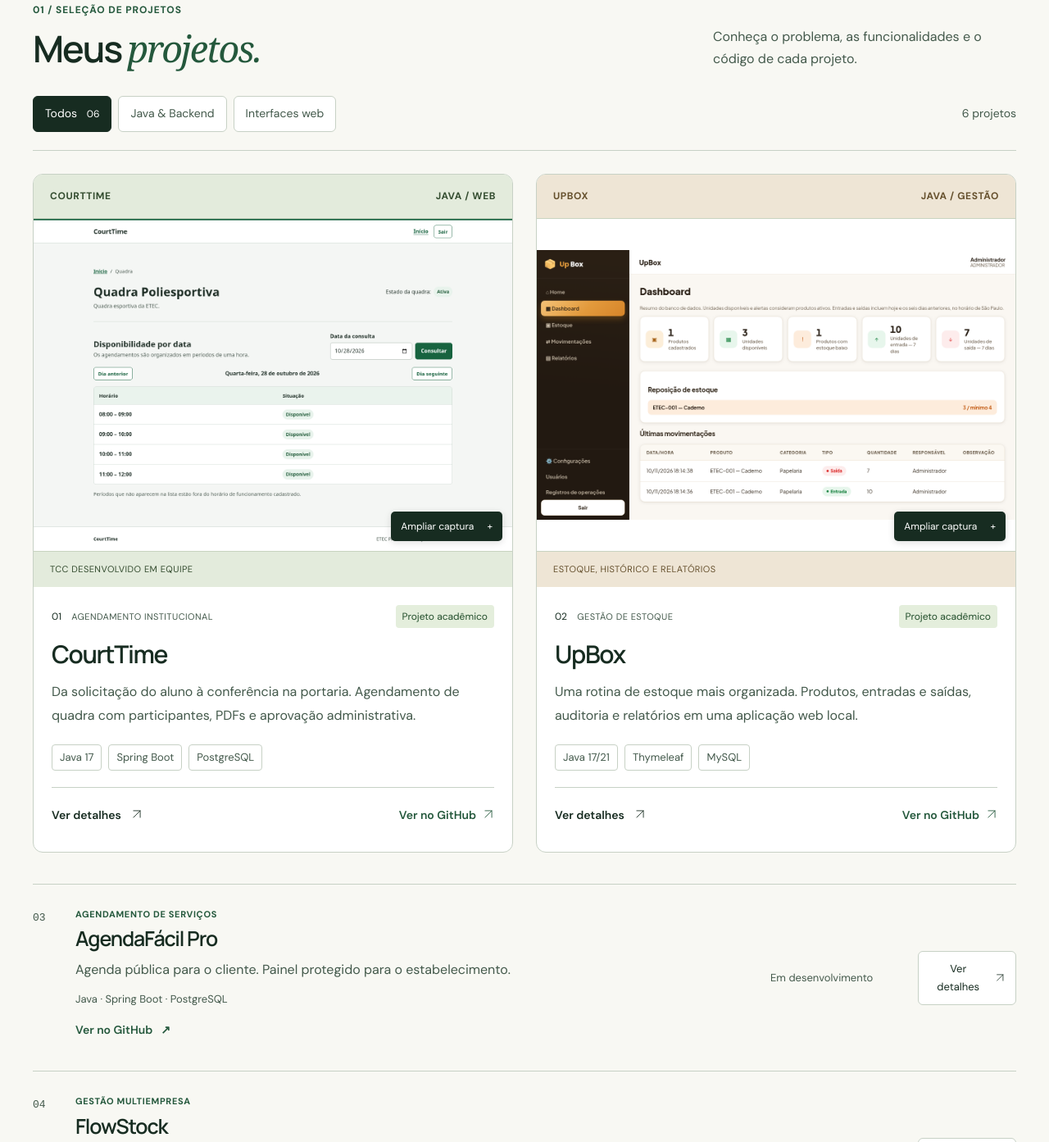
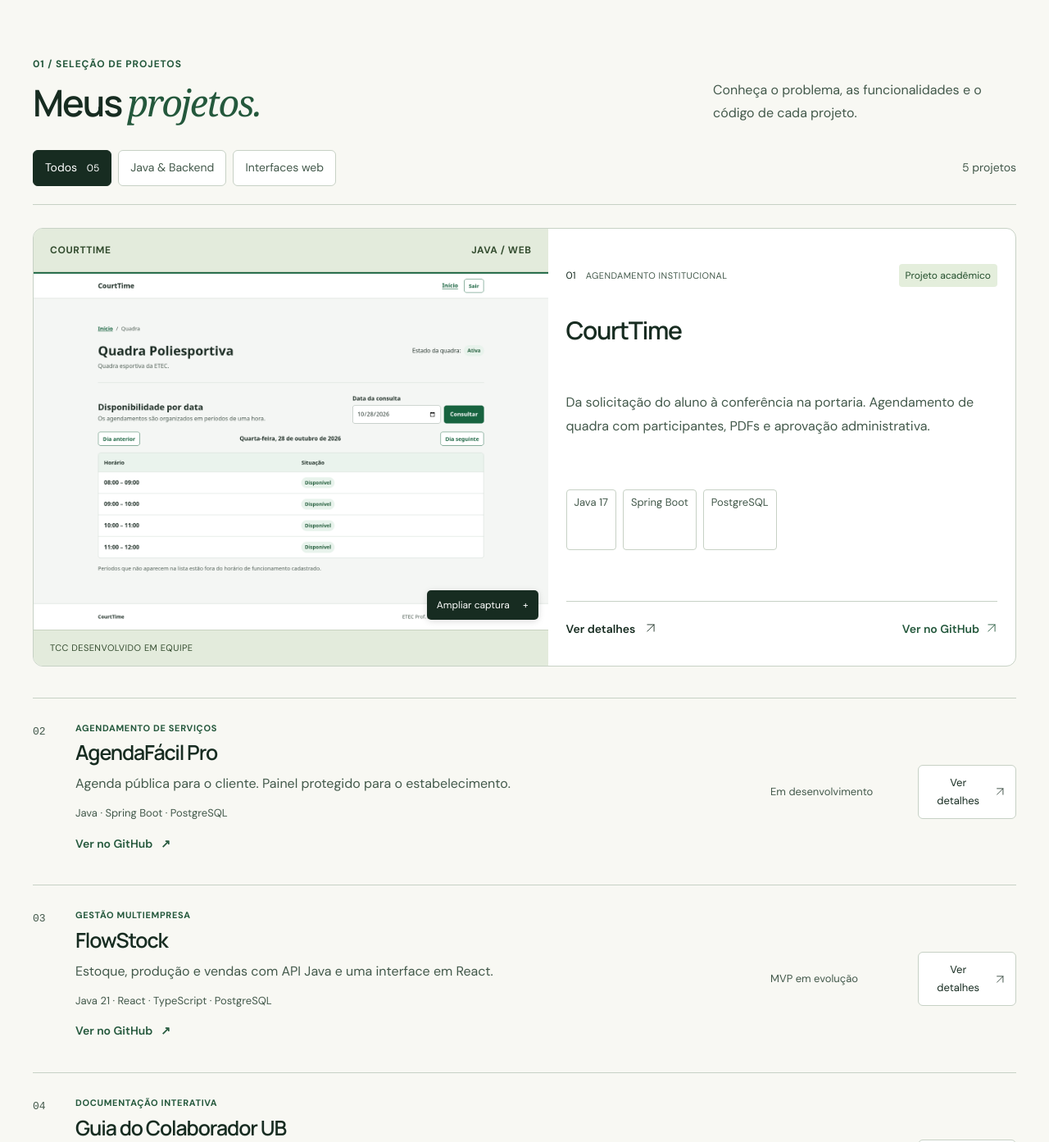
Before and after one commit to arthur-amancio/Portifolio, a plain HTML site: page index.html in a window 1280 px wide. Shown: the part 968-2361 px from the top of the page at 82% size. Drawn offline with Linux system fonts and the light colour scheme.

Commit message:
fix: retirar projeto de terceiros do portfólio e corrigir apresentação

```diff
--- a/index.html
+++ b/index.html
@@ -6,7 +6,7 @@
   <meta name="description" content="Arthur Amancio Francisco. Desenvolvedor Java em formação, com projetos em Spring Boot, PostgreSQL e interfaces web. Conheça meu trabalho.">
   <meta name="theme-color" content="#f6f5ef">
   <meta property="og:title" content="Arthur Amancio — Desenvolvimento de software">
-  <meta property="og:description" content="Do processo à aplicação. Conheça CourtTime, UpBox e meus projetos de desenvolvimento web.">
+  <meta property="og:description" content="Do processo à aplicação. Conheça CourtTime e meus projetos de desenvolvimento web.">
   <title>Arthur Amancio — Desenvolvimento de software</title>
   <link rel="icon" href="assets/favicon.svg" type="image/svg+xml">
   <link rel="stylesheet" href="style.css">
@@ -35,17 +35,17 @@
         <div class="hero-location"><span aria-hidden="true">⌁</span> Macedônia, São Paulo <span class="location-divider" aria-hidden="true">/</span> Foco em desenvolvimento web</div>
       </div>
       <div class="hero-visual" aria-label="Prévia real de um dos meus projetos">
-        <div class="visual-top"><span class="mini-label">NA PRÁTICA</span><span class="visual-number">PROJETO / UPBOX</span></div>
+        <div class="visual-top"><span class="mini-label">NA PRÁTICA</span><span class="visual-number">PROJETO / COURTTIME</span></div>
         <div class="code-mark" aria-hidden="true">{ }</div>
-        <div class="preview-window"><div class="window-bar"><span class="window-dots" aria-hidden="true">● ● ●</span><span>upbox / dashboard</span><span aria-hidden="true"><svg class="arrow" viewBox="0 0 24 24" aria-hidden="true"><path d="M5 19 19 5M5 5h14v14"/></svg></span></div><img src="assets/upbox.png" width="1366" height="768" alt="Dashboard real do UpBox com saldo de estoque e histórico de movimentações"></div>
-        <div class="visual-caption"><div><span class="mini-label">IDEIAS QUE VIRAM SOFTWARE</span><p>Gestão de estoque.<br>Do cadastro ao relatório.</p></div><a href="#projetos" class="circle-link" aria-label="Conhecer os projetos"><svg class="arrow" viewBox="0 0 24 24" aria-hidden="true"><path d="M5 19 19 5M5 5h14v14"/></svg></a></div>
+        <div class="preview-window"><div class="window-bar"><span class="window-dots" aria-hidden="true">● ● ●</span><span>courttime / agendamento</span><span aria-hidden="true"><svg class="arrow" viewBox="0 0 24 24" aria-hidden="true"><path d="M5 19 19 5M5 5h14v14"/></svg></span></div><img src="assets/courttime.png" width="1440" height="1000" alt="Consulta de horários da quadra no CourtTime, TCC desenvolvido em equipe"></div>
+        <div class="visual-caption"><div><span class="mini-label">IDEIAS QUE VIRAM SOFTWARE</span><p>Agendamento de quadras.<br>Da solicitação à autorização.</p></div><a href="#projetos" class="circle-link" aria-label="Conhecer os projetos"><svg class="arrow" viewBox="0 0 24 24" aria-hidden="true"><path d="M5 19 19 5M5 5h14v14"/></svg></a></div>
         <div class="visual-footer"><span>Java</span><span>Spring Boot</span><span>Dados & regras de negócio</span></div>
       </div>
     </section>
     <div class="stack-band" aria-label="Tecnologias principais"><div class="wrap"><span>MEU ECOSSISTEMA</span><p>Java <b aria-hidden="true">·</b> Spring Boot <b aria-hidden="true">·</b> PostgreSQL <b aria-hidden="true">·</b> Thymeleaf <b aria-hidden="true">·</b> Git & GitHub</p></div></div>
     <section id="projetos" class="wrap section projects" aria-labelledby="projects-title">
       <div class="section-heading"><div><p class="eyebrow">01 / SELEÇÃO DE PROJETOS</p><h2 id="projects-title">Meus <em>projetos.</em></h2></div><p>Conheça o problema, as funcionalidades e o código de cada projeto.</p></div>
-      <div class="filter-bar"><div class="filters" role="group" aria-label="Filtrar projetos"><button type="button" data-filter="all" aria-pressed="true">Todos <span>06</span></button><button type="button" data-filter="java" aria-pressed="false">Java & Backend</button><button type="button" data-filter="interface" aria-pressed="false">Interfaces web</button></div><p id="filter-status" class="result-count" aria-live="polite">6 projetos</p></div>
+      <div class="filter-bar"><div class="filters" role="group" aria-label="Filtrar projetos"><button type="button" data-filter="all" aria-pressed="true">Todos <span>05</span></button><button type="button" data-filter="java" aria-pressed="false">Java & Backend</button><button type="button" data-filter="interface" aria-pressed="false">Interfaces web</button></div><p id="filter-status" class="result-count" aria-live="polite">5 projetos</p></div>
       <div class="featured-grid">
         <article class="project-card" data-category="java" data-project="courttime">
           <div class="project-image court-image"><div class="image-topline"><span>COURTTIME</span><span>JAVA / WEB</span></div><button class="screenshot-button" type="button" data-image="courttime" aria-label="Ampliar captura do CourtTime"><img src="assets/courttime.png" width="1440" height="1000" alt="Consulta de horários da quadra no CourtTime" loading="lazy"><span class="zoom-hint">Ampliar captura <span aria-hidden="true">+</span></span></button><span class="image-label">TCC DESENVOLVIDO EM EQUIPE</span></div>
@@ -53,18 +53,12 @@
           <h3>CourtTime</h3><p class="project-description">Da solicitação do aluno à conferência na portaria. Agendamento de quadra com participantes, PDFs e aprovação administrativa.</p><ul class="tags" aria-label="Tecnologias do CourtTime"><li>Java 17</li><li>Spring Boot</li><li>PostgreSQL</li></ul>
           <div class="project-actions"><button class="text-link" type="button" data-details="courttime">Ver detalhes <span aria-hidden="true"><svg class="arrow" viewBox="0 0 24 24" aria-hidden="true"><path d="M5 19 19 5M5 5h14v14"/></svg></span></button><a class="repository-link" href="https://github.com/arthur-amancio/CourtTime" aria-label="Ver no GitHub: CourtTime">Ver no GitHub <span aria-hidden="true"><svg class="arrow" viewBox="0 0 24 24" aria-hidden="true"><path d="M5 19 19 5M5 5h14v14"/></svg></span></a></div>
         </article>
-        <article class="project-card" data-category="java" data-project="upbox">
-          <div class="project-image upbox-image"><div class="image-topline"><span>UPBOX</span><span>JAVA / GESTÃO</span></div><button class="screenshot-button" type="button" data-image="upbox" aria-label="Ampliar captura do UpBox"><img src="assets/upbox.png" width="1366" height="768" alt="Painel de estoque e movimentações do UpBox" loading="lazy"><span class="zoom-hint">Ampliar captura <span aria-hidden="true">+</span></span></button><span class="image-label">ESTOQUE, HISTÓRICO E RELATÓRIOS</span></div>
-          <div class="project-meta"><p>02 <span>GESTÃO DE ESTOQUE</span></p><span class="project-state">Projeto acadêmico</span></div>
-          <h3>UpBox</h3><p class="project-description">Uma rotina de estoque mais organizada. Produtos, entradas e saídas, auditoria e relatórios em uma aplicação web local.</p><ul class="tags" aria-label="Tecnologias do UpBox"><li>Java 17/21</li><li>Thymeleaf</li><li>MySQL</li></ul>
-          <div class="project-actions"><button class="text-link" type="button" data-details="upbox">Ver detalhes <span aria-hidden="true"><svg class="arrow" viewBox="0 0 24 24" aria-hidden="true"><path d="M5 19 19 5M5 5h14v14"/></svg></span></button><a class="repository-link" href="https://github.com/arthur-amancio/UpBox" aria-label="Ver no GitHub: UpBox">Ver no GitHub <span aria-hidden="true"><svg class="arrow" viewBox="0 0 24 24" aria-hidden="true"><path d="M5 19 19 5M5 5h14v14"/></svg></span></a></div>
-        </article>
       </div>
       <div class="project-list">
-        <article class="project-row" data-category="java" data-project="agenda"><span class="row-number">03</span><div class="row-main"><p class="eyebrow">AGENDAMENTO DE SERVIÇOS</p><h3>AgendaFácil Pro</h3><p>Agenda pública para o cliente. Painel protegido para o estabelecimento.</p><span class="row-tech">Java · Spring Boot · PostgreSQL</span><a class="row-repo" href="https://github.com/arthur-amancio/AgendaFacil">Ver no GitHub <span aria-hidden="true">↗</span></a></div><span class="row-status">Em desenvolvimento</span><button type="button" class="row-link" data-details="agenda" aria-label="Ver detalhes de AgendaFácil Pro"><span>Ver detalhes</span> <svg class="arrow" viewBox="0 0 24 24" aria-hidden="true"><path d="M5 19 19 5M5 5h14v14"/></svg></button></article>
-        <article class="project-row" data-category="java interface" data-project="flowstock"><span class="row-number">04</span><div class="row-main"><p class="eyebrow">GESTÃO MULTIEMPRESA</p><h3>FlowStock</h3><p>Estoque, produção e vendas com API Java e uma interface em React.</p><span class="row-tech">Java 21 · React · TypeScript · PostgreSQL</span><a class="row-repo" href="https://github.com/arthur-amancio/ControleEstoque">Ver no GitHub <span aria-hidden="true">↗</span></a></div><span class="row-status">MVP em evolução</span><button type="button" class="row-link" data-details="flowstock" aria-label="Ver detalhes de FlowStock"><span>Ver detalhes</span> <svg class="arrow" viewBox="0 0 24 24" aria-hidden="true"><path d="M5 19 19 5M5 5h14v14"/></svg></button></article>
-        <article class="project-row" data-category="interface" data-project="guia"><span class="row-number">05</span><div class="row-main"><p class="eyebrow">DOCUMENTAÇÃO INTERATIVA</p><h3>Guia do Colaborador UB</h3><p>Orientações por etapas para utilizar o Portal de Suporte da universidade.</p><span class="row-tech">React · TypeScript · CSS</span><a class="row-repo" href="https://github.com/arthur-amancio/Guia-Orienta-o-UB">Ver no GitHub <span aria-hidden="true">↗</span></a></div><span class="row-status">Em revisão interna</span><button type="button" class="row-link" data-details="guia" aria-label="Ver detalhes de Guia do Colaborador UB"><span>Ver detalhes</span> <svg class="arrow" viewBox="0 0 24 24" aria-hidden="true"><path d="M5 19 19 5M5 5h14v14"/></svg></button></article>
-        <article class="project-row" data-category="java" data-project="hospital"><span class="row-number">06</span><div class="row-main"><p class="eyebrow">ESTUDO DE FLUXOS HOSPITALARES</p><h3>Hospital-ERP</h3><p>Cadastros e processos de atendimento com diferentes perfis de acesso.</p><span class="row-tech">Java · Spring Boot · Thymeleaf · PostgreSQL</span><a class="row-repo" href="https://github.com/arthur-amancio/Hospital-ERP">Ver no GitHub <span aria-hidden="true">↗</span></a></div><span class="row-status">Estudo em revisão</span><button type="button" class="row-link" data-details="hospital" aria-label="Ver detalhes de Hospital-ERP"><span>Ver detalhes</span> <svg class="arrow" viewBox="0 0 24 24" aria-hidden="true"><path d="M5 19 19 5M5 5h14v14"/></svg></button></article>
+        <article class="project-row" data-category="java" data-project="agenda"><span class="row-number">02</span><div class="row-main"><p class="eyebrow">AGENDAMENTO DE SERVIÇOS</p><h3>AgendaFácil Pro</h3><p>Agenda pública para o cliente. Painel protegido para o estabelecimento.</p><span class="row-tech">Java · Spring Boot · PostgreSQL</span><a class="row-repo" href="https://github.com/arthur-amancio/AgendaFacil">Ver no GitHub <span aria-hidden="true">↗</span></a></div><span class="row-status">Em desenvolvimento</span><button type="button" class="row-link" data-details="agenda" aria-label="Ver detalhes de AgendaFácil Pro"><span>Ver detalhes</span> <svg class="arrow" viewBox="0 0 24 24" aria-hidden="true"><path d="M5 19 19 5M5 5h14v14"/></svg></button></article>
+        <article class="project-row" data-category="java interface" data-project="flowstock"><span class="row-number">03</span><div class="row-main"><p class="eyebrow">GESTÃO MULTIEMPRESA</p><h3>FlowStock</h3><p>Estoque, produção e vendas com API Java e uma interface em React.</p><span class="row-tech">Java 21 · React · TypeScript · PostgreSQL</span><a class="row-repo" href="https://github.com/arthur-amancio/ControleEstoque">Ver no GitHub <span aria-hidden="true">↗</span></a></div><span class="row-status">MVP em evolução</span><button type="button" class="row-link" data-details="flowstock" aria-label="Ver detalhes de FlowStock"><span>Ver detalhes</span> <svg class="arrow" viewBox="0 0 24 24" aria-hidden="true"><path d="M5 19 19 5M5 5h14v14"/></svg></button></article>
+        <article class="project-row" data-category="interface" data-project="guia"><span class="row-number">04</span><div class="row-main"><p class="eyebrow">DOCUMENTAÇÃO INTERATIVA</p><h3>Guia do Colaborador UB</h3><p>Orientações por etapas para utilizar o Portal de Suporte da universidade.</p><span class="row-tech">React · TypeScript · CSS</span><a class="row-repo" href="https://github.com/arthur-amancio/Guia-Orienta-o-UB">Ver no GitHub <span aria-hidden="true">↗</span></a></div><span class="row-status">Em revisão interna</span><button type="button" class="row-link" data-details="guia" aria-label="Ver detalhes de Guia do Colaborador UB"><span>Ver detalhes</span> <svg class="arrow" viewBox="0 0 24 24" aria-hidden="true"><path d="M5 19 19 5M5 5h14v14"/></svg></button></article>
+        <article class="project-row" data-category="java" data-project="hospital"><span class="row-number">05</span><div class="row-main"><p class="eyebrow">ESTUDO DE FLUXOS HOSPITALARES</p><h3>Hospital-ERP</h3><p>Cadastros e processos de atendimento com diferentes perfis de acesso.</p><span class="row-tech">Java · Spring Boot · Thymeleaf · PostgreSQL</span><a class="row-repo" href="https://github.com/arthur-amancio/Hospital-ERP">Ver no GitHub <span aria-hidden="true">↗</span></a></div><span class="row-status">Estudo em revisão</span><button type="button" class="row-link" data-details="hospital" aria-label="Ver detalhes de Hospital-ERP"><span>Ver detalhes</span> <svg class="arrow" viewBox="0 0 24 24" aria-hidden="true"><path d="M5 19 19 5M5 5h14v14"/></svg></button></article>
       </div>
       <p class="project-note">Projetos acadêmicos e de portfólio, em diferentes estágios de desenvolvimento. As imagens mostram versões documentadas nos repositórios.</p>
     </section>
--- a/script.js
+++ b/script.js
@@ -31,7 +31,6 @@ document.querySelectorAll('[data-filter]').forEach(button => button.addEventList
 }));
 const projects = {
   courttime: {title:'CourtTime',category:'TCC em equipe / Agendamento institucional',description:'Sistema web desenvolvido em equipe para organizar o uso da quadra da ETEC. O processo passa por aluno, secretaria, administração e segurança, respeitando as regras institucionais de documentação e autorização.',features:['Consulta de horários e solicitação pelo aluno.','Lista de participantes e formulário oficial em PDF.','Conferência documental e registro da contribuição presencial.','Aprovação com revalidação de disponibilidade e controle de acesso.','Testes automatizados com PostgreSQL e integração contínua.'],status:'Projeto acadêmico. A assinatura é conferida pela secretaria; o pagamento permanece presencial. Imagem da baseline documentada 436b262.',repository:'CourtTime'},
-  upbox: {title:'UpBox',category:'Projeto acadêmico / Gestão de estoque',description:'Aplicação web local para acompanhar produtos e movimentações de estoque, com dashboard e relatórios. Foi organizada para execução e demonstração no ambiente escolar.',features:['Cadastro de categorias, produtos e usuários.','Entradas e saídas com transação e bloqueio para preservar saldos.','Histórico de movimentações e registros de operações.','Perfis de acesso e troca obrigatória da senha inicial.','Pacote Windows com JAR e testes de integração com MySQL.'],status:'Projeto acadêmico com Java 17/21, Spring Boot, Thymeleaf e MySQL. A documentação registra requisitos e limites de compatibilidade.',repository:'UpBox'},
   agenda: {title:'AgendaFácil Pro',category:'Em desenvolvimento / Agendamento de serviços',description:'Sistema para pequenos estabelecimentos e profissionais de serviços. O cliente pode agendar pela área pública sem criar uma conta; o estabelecimento administra os atendimentos no painel protegido.',features:['Página pública de agendamento.','Painel administrativo autenticado.','Regras de horários e persistência com PostgreSQL.','Migrations com Flyway e proteção com Spring Security.','Testes automatizados e documentação de implantação.'],status:'Projeto de portfólio em desenvolvimento. Java, Spring Boot, Thymeleaf e PostgreSQL.',repository:'AgendaFacil'},
   flowstock: {title:'FlowStock',category:'MVP em evolução / Gestão multiempresa',description:'Estudo de gestão para pequenos negócios, com API em Spring Boot e interface em React. Reúne estoque, produção e vendas em uma estrutura com separação por empresa.',features:['Cadastro de produtos e clientes.','Movimentações de estoque, produção e vendas.','Autenticação com JWT e Spring Security.','Área administrativa para empresas, planos e auditoria.','Frontend React com TypeScript e banco PostgreSQL.'],status:'MVP de estudo e portfólio, ainda em evolução. Cobrança de assinaturas e integração de pagamentos estão entre as próximas etapas.',repository:'ControleEstoque'},
   guia: {title:'Guia do Colaborador UB',category:'Em revisão interna / Documentação interativa',description:'Tutorial visual para orientar colaboradores da Universidade Brasil no uso do Portal de Suporte. O guia explica o caminho; os chamados continuam sendo registrados no portal oficial.',features:['Tutorial organizado em cinco etapas.','Capturas reais e sanitizadas do portal.','Marcações e legendas para identificar campos e ações.','Navegação por teclado e adaptação para celular.','React, TypeScript, CSS e conteúdo estruturado.'],status:'Em revisão interna. O repositório não confirma publicação ou aprovação institucional da versão atual.',repository:'Guia-Orienta-o-UB'},
@@ -69,8 +68,7 @@ document.querySelector('#year').textContent = new Date().getFullYear();
 const imageDialog = document.querySelector('#image-dialog');
 let imageOpener;
 const screenshots = {
-  courttime: { title: 'CourtTime — consulta da quadra', src: 'assets/courttime.png', alt: 'Tela de consulta de horários da quadra no CourtTime', caption: 'Captura da baseline 436b262, documentada no repositório do CourtTime.' },
-  upbox: { title: 'UpBox — dashboard de estoque', src: 'assets/upbox.png', alt: 'Dashboard de estoque e histórico de movimentações do UpBox', caption: 'Captura do ambiente MySQL documentado no repositório do UpBox.' }
+  courttime: { title: 'CourtTime — consulta da quadra', src: 'assets/courttime.png', alt: 'Tela de consulta de horários da quadra no CourtTime', caption: 'Captura da baseline 436b262, documentada no repositório do CourtTime.' }
 };
 document.querySelectorAll('[data-image]').forEach(button => button.addEventListener('click', () => {
   const screenshot = screenshots[button.dataset.image];
--- a/style.css
+++ b/style.css
@@ -91,15 +91,12 @@ h1 em { display: inline-block; }
 .featured-grid { display: grid; grid-template-columns: 1fr 1fr; gap: 28px; }
 .project-card { min-width: 0; border: 1px solid var(--line); border-radius: 12px; overflow: hidden; padding-bottom: 22px; background: white; display: flex; flex-direction: column; }
 .project-image { background: #e3ebdc; }
-.upbox-image { background: #eee5d5; }
 .image-topline { display: flex; justify-content: space-between; gap: 12px; padding: 16px 20px; font-size: 12px; font-weight: 700; letter-spacing: .05em; color: #344d30; }
-.upbox-image .image-topline { color: #66512e; }
 .screenshot-button { display: block; position: relative; border: 0; border-block: 1px solid #c8d3c0; width: 100%; background: white; padding: 0; }
 .screenshot-button img { width: 100%; height: auto; aspect-ratio: 1.44; object-fit: contain; }
 .zoom-hint { position: absolute; right: 12px; bottom: 12px; display: flex; align-items: center; gap: 16px; background: var(--ink); color: white; padding: 8px 12px; border-radius: 5px; font-size: 12px; box-shadow: 0 2px 8px #0002; }
 .screenshot-button:hover .zoom-hint { background: var(--green); }
 .image-label { display: block; padding: 12px 20px; font-size: 11px; letter-spacing: .04em; color: #354d30; }
-.upbox-image .image-label { color: #66512e; }
 .project-meta { display: flex; justify-content: space-between; flex-wrap: wrap; align-items: center; margin: 22px 22px 0; gap: 10px; }
 .project-meta > p { font-size: 12px; }
 .project-meta > p > span { margin-left: 9px; letter-spacing: .04em; color: var(--muted); font-size: 11px; }
@@ -268,3 +265,14 @@ dialog li + li { margin-top: 9px; }
   .row-status { grid-column: 2; grid-row: auto; }
   .row-link { grid-column: 2; grid-row: auto; justify-self: start; }
 }
+
+/* O destaque principal ocupa a largura disponível após a curadoria dos projetos. */
+.featured-grid { grid-template-columns: minmax(0, 1fr); }
+.project-card[data-project="courttime"] { display: grid; grid-template-columns: minmax(0, 1.1fr) minmax(0, 1fr); padding-bottom: 0; }
+.project-card[data-project="courttime"] > .project-image { grid-column: 1; grid-row: 1 / span 5; }
+.project-card[data-project="courttime"] > :not(.project-image) { grid-column: 2; }
+.project-card[data-project="courttime"] > .project-actions { margin-bottom: 22px; }
+@media (max-width: 780px) {
+  .project-card[data-project="courttime"] { display: flex; padding-bottom: 22px; }
+  .project-card[data-project="courttime"] > .project-actions { margin-bottom: 0; }
+}
```
Also changed, not shown: assets/upbox.png (deleted), 1 other file.
